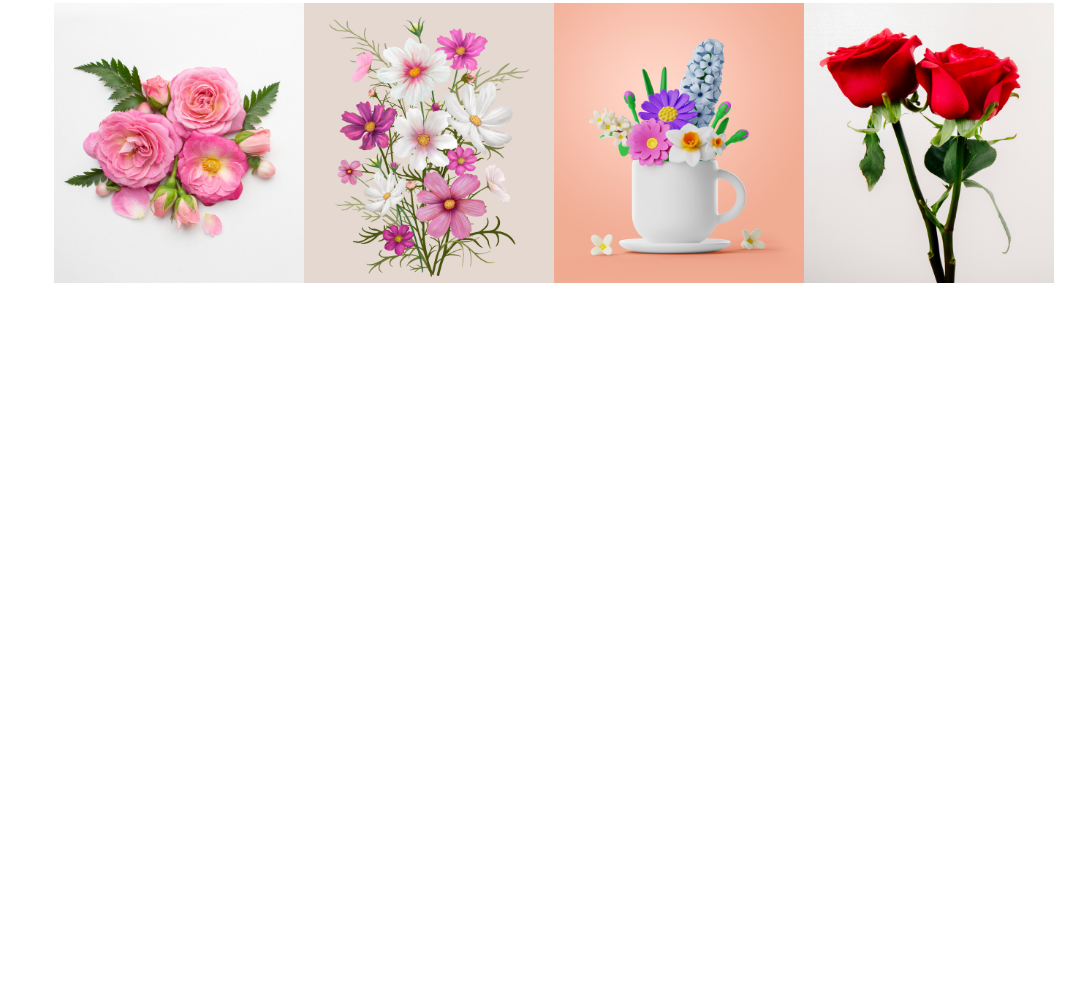
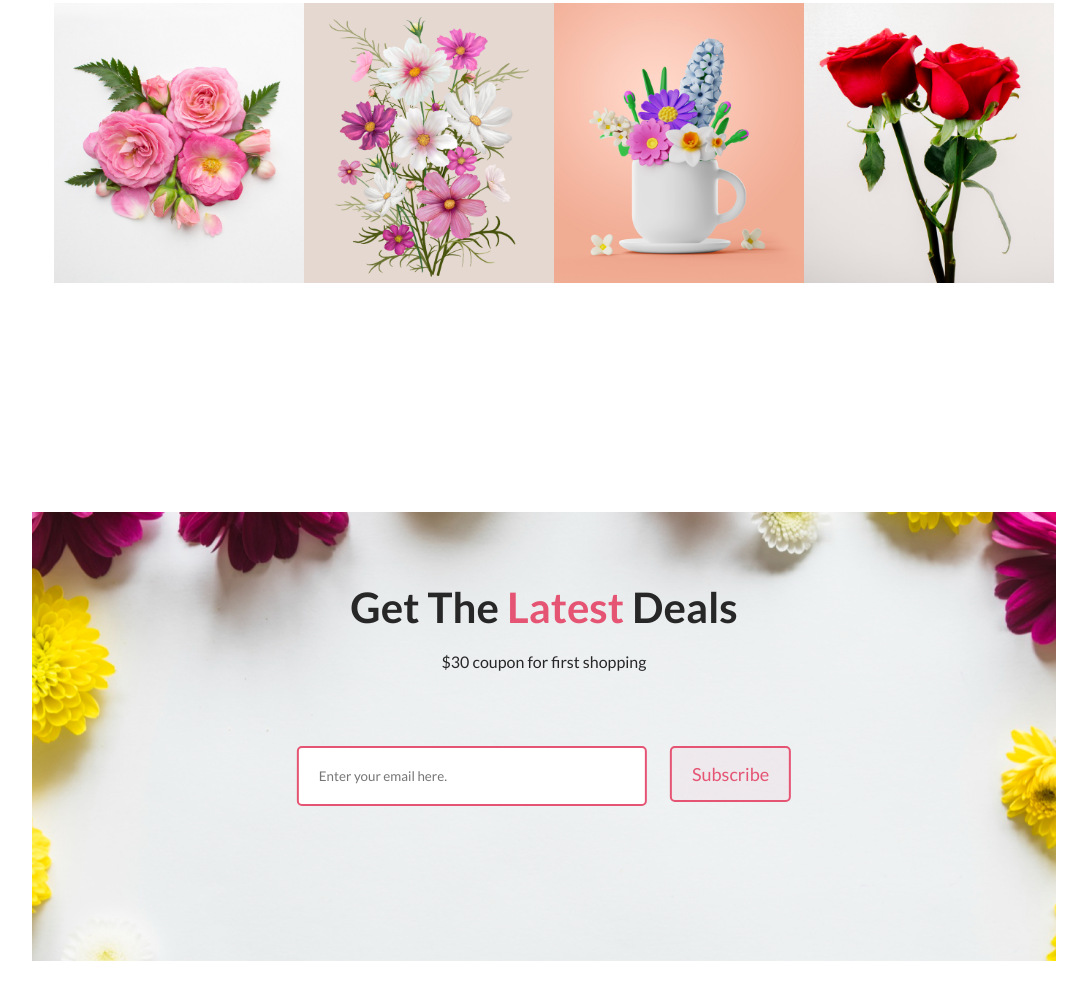
Before and after one commit to ahmedraza069/flower-shop, a plain HTML site: page index.html in a window 1280 px wide. Shown: the part 2989-3988 px from the top of the page, without its empty margins (96-1183 px from the left). Before the commit the page ends 3325 px from the top, so only its background shows below. Drawn offline with Linux system fonts and the light colour scheme; a web font is replaced by a local one.

Commit message:
complete my latest model part and I add title and a search bar, button

```diff
--- a/css/style.css
+++ b/css/style.css
@@ -136,6 +136,10 @@ span {
 .text {
   text-align: center;
   margin: 20px 0px;
+
+}
+u{
+  font-size: 20px;
 }
 .second_text {
   margin-top: 100px;
@@ -204,3 +208,58 @@ span {
 }
 
 /* social media part end */
+
+/* latest deal model part start */
+.latest_content{
+  width: 80%;
+  margin: 0 auto;
+}
+.content{
+  width: 100%;
+  margin: 0 auto;
+  background-image: url(../assets/Rectangle\ 9.png);
+  height: 100vh;
+  background-position: center;
+  background-repeat: no-repeat;
+  margin-bottom: 30px;
+  position: relative;
+}
+.content_text{
+  position: absolute;
+  top: 35%;
+  left: 50%;
+  transform: translate(-50%, -50%);
+}
+.content_text h3{
+  font-size: 42px;
+  color: #272727;
+  padding: 20px 0px;
+  font-weight: 600;
+}
+.content_text p{
+  font-size: 16px;
+  color: #272727;
+  font-weight: 400;
+  text-align: center;
+}
+.seacrh_bar{
+  position: absolute;
+  top: 55%;
+  left: 50%;
+  transform: translate(-50%, -50%);
+}
+
+.search input{
+  padding: 18px 0px;
+  margin-right: 20px;
+  width: 350px;
+  border: none;
+  border: 2px solid #E55473;
+  border-radius: 5px;
+}
+.search .input{
+  color: #272727;
+  padding: 20px;
+}
+
+/* latest deal model part end */
--- a/index.html
+++ b/index.html
@@ -63,20 +63,20 @@
                 <div class="flower">
                     <img src="assets/pngwing 6.png" alt="">
                     <div class="text">
-                        <h3>Pink Flower Tree</h3>
+                        <h3><u>Pink Flower Tree</u></h3>
                     </div>
                 </div>
 
                 <div class="flower_two flower">
                     <img class="img_two" src="assets/pngwing 5.png" alt="">
                     <div class="text second_text">
-                        <h3>Pink Flower Tree</h3>
+                        <h3><u>Pink Flower Tree</u></h3>
                     </div>
                 </div>
                 <div class="flower_three flower">
                     <img class="img_three" src="assets/pngwing 7.png" alt="">
                     <div class="text">
-                        <h3>Pink Flower Tree</h3>
+                        <h3><u>Pink Flower Tree</u></h3>
                     </div>
                 </div>
             </div>
@@ -314,7 +314,7 @@
             <p class="title_description">It is a long established fact that a reader will be distracted by the readable <br>content of a page when looking at its layout.</p>
             <div class="social_media">
                 <div class="media_part">
-                    <img src="assets/Flower 01.png" alt="">
+                    <a href="#"><img src="assets/Flower 01.png" alt=""></a>
                 </div>
                 <div class="media_part">
                     <img src="assets/Rectangle 4.png" alt="">
@@ -328,6 +328,25 @@
             </div>
         </section>
         <!-- Social media part end -->
+
+        <!-- Latest deal model part start -->
+        <section>
+          <div class="latest_content">
+          <div class="content">
+            <div class="content_text">
+                <h3>Get The <span>Latest</span> Deals</h3>
+            <p>$30 coupon for first shopping</p>
+            </div>
+            <div class="seacrh_bar">
+                <div class="search">
+                    <input class="input" type="email" placeholder="Enter your email here.">
+                    <a href="3"><button class="btn-primary" type="button">Subscribe</button></a>
+                </div>
+            </div>
+           </div>
+          </div>
+        </section>
+        <!-- Latest deal model part end -->
     </main>
 </body>
 
```
